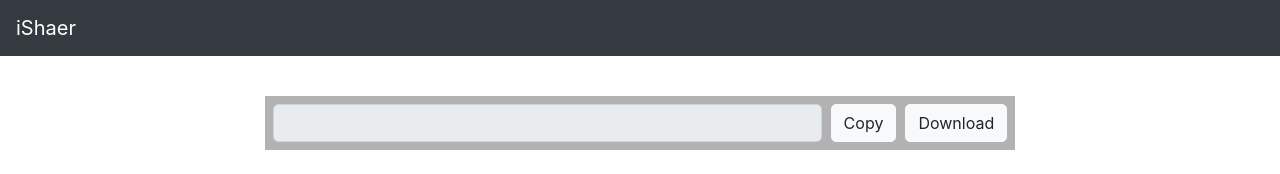
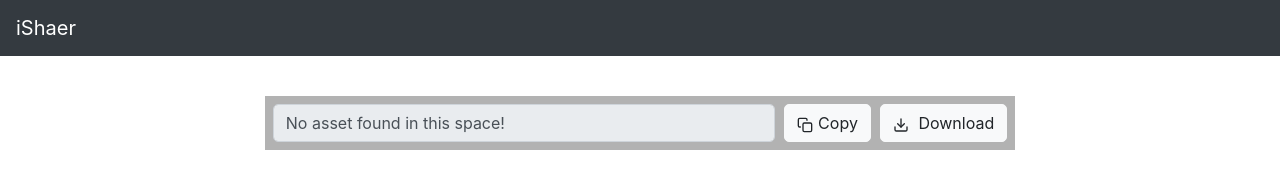
Before and after one commit to usetrio/ishaer-app, a React (Create React App) app in the folder ishaer-app/: page /1 in a window 1280 px wide. Shown: the top 174 px of the page. Built offline with nearby package versions, Linux system fonts and the light colour scheme; no server answers.

Commit message:
Fix in image visibility and adding react icons.

```diff
--- a/ishaer-app/src/App.js
+++ b/ishaer-app/src/App.js
@@ -4,6 +4,7 @@
 import { appSettings } from './configs/config';
 import copy from 'clipboard-copy';
 import DataTransfer from 'fbjs/lib/DataTransfer';
+import { FiCopy } from "react-icons/fi";
 import './App.scss';
 
 function App() {
@@ -130,7 +131,7 @@
               value={ url }
             />
             <InputGroup.Append>
-              <Button variant="light" onClick={ () => { copy( url ); }}> Copy </Button>
+              <Button variant="light" onClick={ () => { copy( url ); }}><FiCopy /> Copy </Button>
             </InputGroup.Append>
           </InputGroup>
           <div className={`Status ${status === 'Done' ? 'Done' : ''}`}>
--- a/ishaer-app/src/App.scss
+++ b/ishaer-app/src/App.scss
@@ -112,5 +112,8 @@
   button {
     margin-left: 10px;
     border-radius: 5px !important;
+    svg {
+      margin-right: 5px;
+    }
   }
 }
--- a/ishaer-app/src/AssetView.js
+++ b/ishaer-app/src/AssetView.js
@@ -3,6 +3,7 @@
 import { InputGroup, FormControl, Button } from 'react-bootstrap';
 import { appSettings } from './configs/config';
 import copy from 'clipboard-copy';
+import { FiCopy, FiDownload} from "react-icons/fi";
 
 import './AssetView.scss';
 
@@ -19,7 +20,7 @@
     let { code } = useParams();
     let data = fetchAsset(code);
     const [preview, setPreview] = useState(null);
-    const [url, setUrl] = useState('');
+    const [url, setUrl] = useState('No asset found in this space!');
 
 
     data.then(info => {
@@ -34,8 +35,9 @@
         <div className="AssetView">
             <div className="App">
                 <div className="DropArea">
-                    <div className="ImageProgress">
+                    <div className="ImageProgress Show">
                         <div className="ImageProgressImage" style={{ backgroundImage: `url(${preview})` }}></div>
+                        <div className="ImageProgressUploaded" style={{ backgroundImage: `url(${preview})` }}></div>
                     </div>
                     <InputGroup className="mb-3 PublicUrl Visible">
                         <FormControl
@@ -43,10 +45,10 @@
                         value={ url }
                         />
                         <InputGroup.Append>
-                            <Button variant="light" onClick={ () => { copy( url ); }}> Copy </Button>
+                            <Button variant="light" onClick={ () => { copy( url ); }}><FiCopy />Copy </Button>
                         </InputGroup.Append>
                         <InputGroup.Append>
-                            <Button variant="light"> Download </Button>
+                            <Button variant="light"><FiDownload /> Download </Button>
                         </InputGroup.Append>
                     </InputGroup>
                 </div>
```
